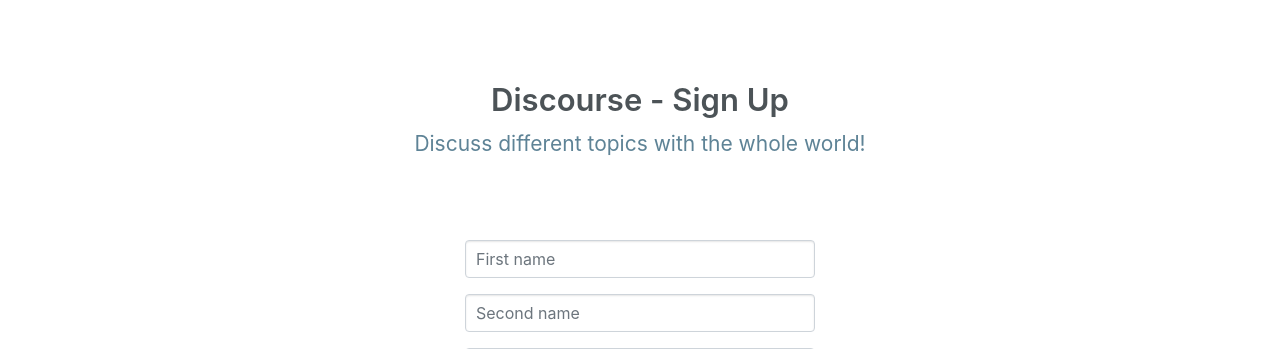
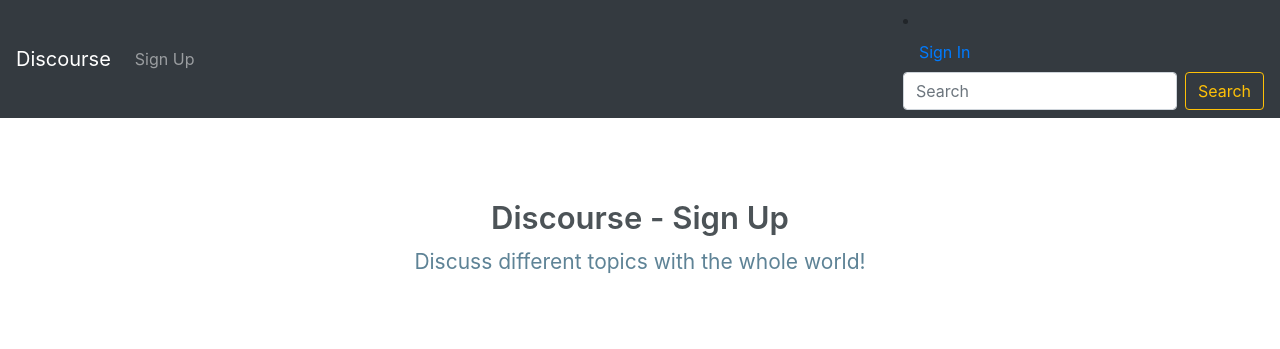
Before and after one commit to GonnaFlyMethod/discourse-django-vue, a Django app: page /accounts/sign-up/ in a window 1280 px wide. Shown: the top 349 px of the page. Run offline with Django 3.2, Linux system fonts and the light colour scheme; data that the repository does not hold is empty; some libraries are stand-ins or nearby versions.

Commit message:
Add navbar

```diff
--- a/discourse/accounts/serializers.py
+++ b/discourse/accounts/serializers.py
@@ -23,9 +23,6 @@
 		extra_kwargs = {
 			'password':{'write_only':True}
 		}
-
-	def custom_errors_clean(self):
-		self.custom_errors = {}
 
 	def validate(self, data):
 		if data['password'] != data['password2']:
--- a/discourse/accounts/templates/accounts/sign_up.html
+++ b/discourse/accounts/templates/accounts/sign_up.html
@@ -49,7 +49,7 @@
                             <div class="form-group">
                                 <p style="color: red;" v-show='country_error'>* [[ country_error ]]</p>
                                 <select name="country" class="form-control my-input" id="country_list_select" placeholder="Country" v-model='country'>
-                                    <option value="" disabled selected hidden>Choose the country where are you from</option>
+                                    <option value="H" disabled selected> Choose the country where are you from</option>
                                     <option v-for="country in countries_list" id='countries_list' v-cloak> [[ country.name ]]
                                     </option>
                                 </select>
@@ -57,7 +57,7 @@
                             <div class="form-group">
                                 <p style="color: red;" v-show='sex_error'>* [[ sex_error ]]</p>
                                 <select name="sex" class="form-control my-input" id="sex_select" v-model='sex'>
-                                    <option value="" disabled selected hidden>Choose your sex</option>
+                                    <option value="" disabled selected>Choose your sex</option>
                                     <option id='male_sex_select'> Male </option>
                                     <option id='female_sex_select'> Female </option>
                                     <option id='other_sex_select'> Other </option>
--- a/discourse/discourse/static/discourse/css/main.css
+++ b/discourse/discourse/static/discourse/css/main.css
@@ -1,10 +1,13 @@
     @import url("http://fonts.googleapis.com/css?family=Lato:100,300,400,700,900,400italic");
     @import url("//netdna.bootstrapcdn.com/font-awesome/4.1.0/css/font-awesome.css");
     body {
-		padding: 60px 0px;
 		background-color: rgb(220, 220, 220);
 	}
 
+    #topics_main_list{
+    	float:center;
+    	margin-left: 20%;
+    }
     .event-list {
 		list-style: none;
 		font-family: 'Lato', sans-serif;
--- a/discourse/templates/base.html
+++ b/discourse/templates/base.html
@@ -11,8 +11,8 @@
 	<script src="//maxcdn.bootstrapcdn.com/bootstrap/4.1.1/js/bootstrap.min.js"></script>
 	<script src="//code.jquery.com/jquery-1.11.1.min.js"></script>
 
-    <script src="https://cdn.jsdelivr.net/npm/vue@2.6.12/dist/vue.js"></script>
-    <script src="https://cdn.jsdelivr.net/npm/axios/dist/axios.min.js"></script>
+  <script src="https://cdn.jsdelivr.net/npm/vue@2.6.12/dist/vue.js"></script>
+  <script src="https://cdn.jsdelivr.net/npm/axios/dist/axios.min.js"></script>
 
     {% block static%}
     {% endblock %}
@@ -20,6 +20,41 @@
   </head>
 
   <body>
+    <nav class="navbar navbar-expand-lg navbar navbar-dark bg-dark">
+  <button class="navbar-toggler" type="button" data-toggle="collapse" data-target="#navbarTogglerDemo01" aria-controls="navbarTogglerDemo01" aria-expanded="false" aria-label="Toggle navigation">
+    <span class="navbar-toggler-icon"></span>
+  </button>
+  <div class="collapse navbar-collapse" id="navbarTogglerDemo01">
+    <a class="navbar-brand" href="#">Discourse</a>
+    <ul class="navbar-nav mr-auto mt-2 mt-lg-0">
+      {% if request.user.is_authenticated %}
+
+        <li id='home' class="nav-item active">
+          <a class="nav-link" href="#">Home</a>
+        </li>
+        <li id='topics' class="nav-item">
+          <a class="nav-link" href="{% url 'discourse:main' %}">Topics</a>
+        </li>
+        <li id='topics' class="nav-item">
+          <a class="nav-link" href="{% url 'discourse:main' %}">Log out</a>
+        </div>
+
+      {% else %}
+        <li id='topics' class="nav-item">
+          <a class="nav-link" href="{% url 'discourse:main' %}">Sign Up</a>
+        </div>
+        <li id='topics' class="nav-item">
+          <a class="nav-link" href="{% url 'discourse:main' %}">Sign In</a>
+        </div>
+      {% endif %}
+    </ul>
+    <form class="form-inline my-2 my-lg-0">
+      <input class="form-control mr-sm-2" type="search" placeholder="Search" aria-label="Search">
+      <button class="btn btn-outline-warning my-2 my-sm-0" type="submit">Search</button>
+    </form>
+  </div>
+</nav>
+
   	{% block html %}
     {% endblock %}
   </body>
```
Also changed, not shown: discourse/discourse/templates/discourse/main.html (+6 -4 lines).
